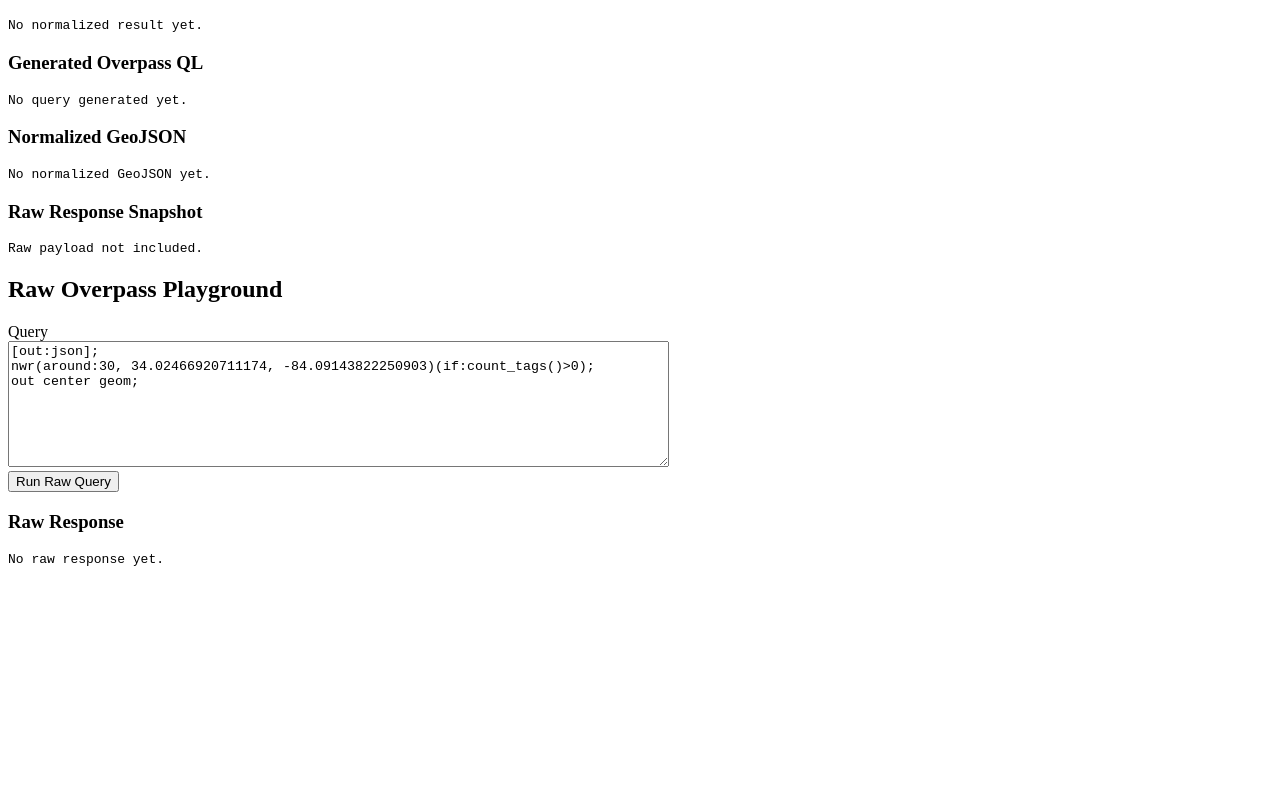
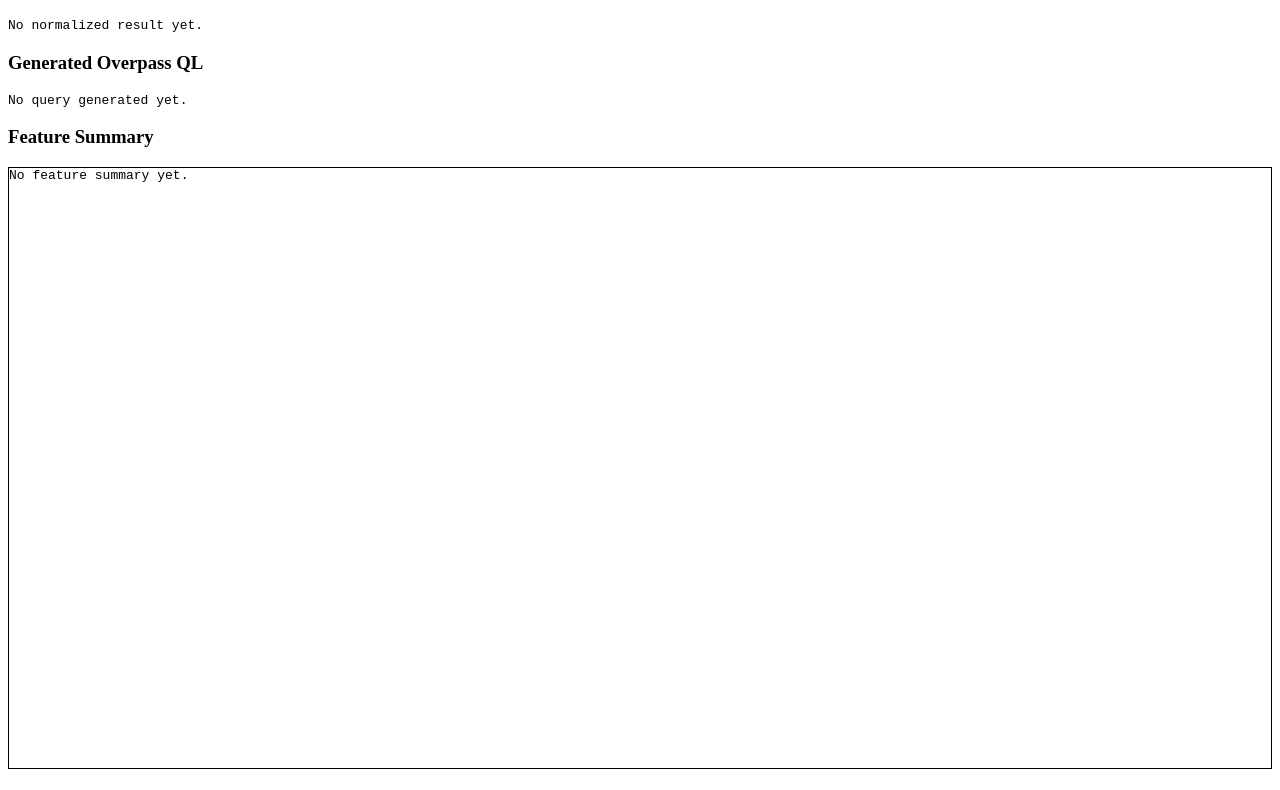
Before and after one commit to MauritiusChief/Liminal-Location-Memos, a React (Vite) app in the folder frontend/: page / in a window 1280 px wide. Shown: the part 382-1172 px from the top of the page. Before the commit the page ends 962 px from the top, so only its background shows below. Built offline with nearby package versions, Linux system fonts and the light colour scheme; no server answers.

Commit message:
添加 Feature Summary

```diff
--- a/frontend/src/App.tsx
+++ b/frontend/src/App.tsx
@@ -11,6 +11,9 @@ function App() {
   const { normalizeForm, rawQuery, normalizeLoading, rawLoading, normalizedResult, rawResult, error } = useAppSelector(
     (state) => state.chat,
   );
+  const featuresSummary = normalizedResult?.geojson.features.map( f => {
+    return {id: f.id, type: f.geometry.type, properties: f.properties}
+  })
 
   // 这个 health 只在当前组件内部使用，所以继续放在本地 useState，而不是 Redux。
   const [health, setHealth] = useState<string>('Checking backend...');
@@ -87,8 +90,11 @@ function App() {
         <h3>Generated Overpass QL</h3>
         <pre>{normalizedResult?.query || 'No query generated yet.'}</pre>
 
+        <h3>Feature Summary</h3>
+        <pre style={{border: "1px solid", height: "600px", overflowY: "scroll"}}>{normalizedResult ? JSON.stringify(featuresSummary, null, 2) : 'No feature summary yet.'}</pre>
+
         <h3>Normalized GeoJSON</h3>
-        <pre>{normalizedResult ? JSON.stringify(normalizedResult.geojson, null, 2) : 'No normalized GeoJSON yet.'}</pre>
+        <pre style={{border: "1px solid", height: "600px", overflowY: "scroll"}}>{normalizedResult ? JSON.stringify(normalizedResult.geojson, null, 2) : 'No normalized GeoJSON yet.'}</pre>
 
         <h3>Raw Response Snapshot</h3>
         <pre>{normalizedResult?.raw ? JSON.stringify(normalizedResult.raw, null, 2) : 'Raw payload not included.'}</pre>
```
Also changed, not shown: 2 other files (tests, documents, lock files or other folders).
